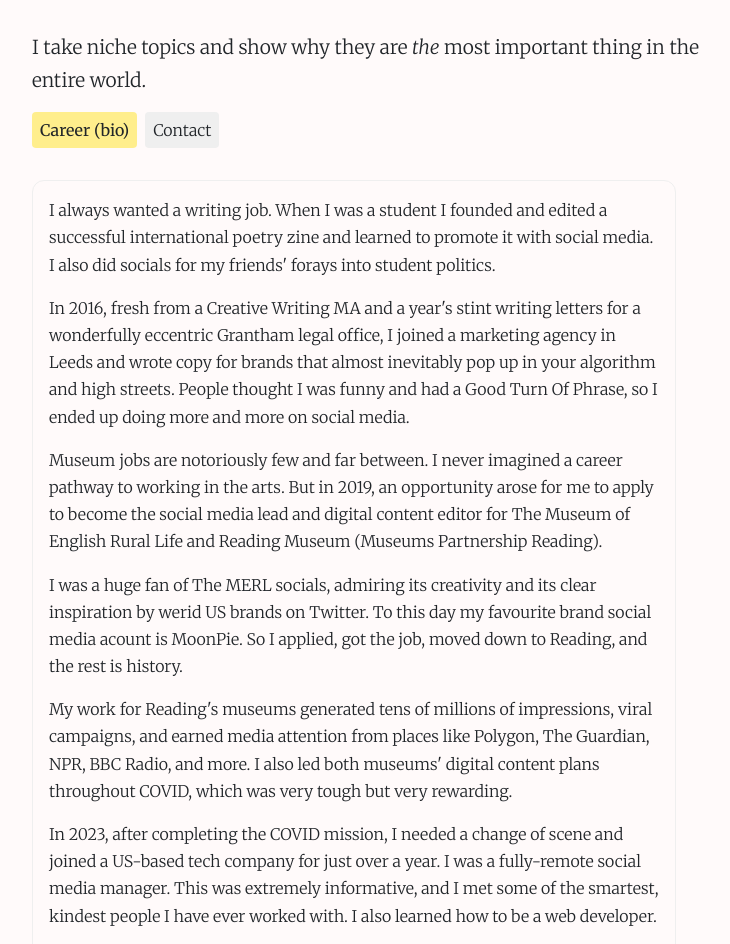
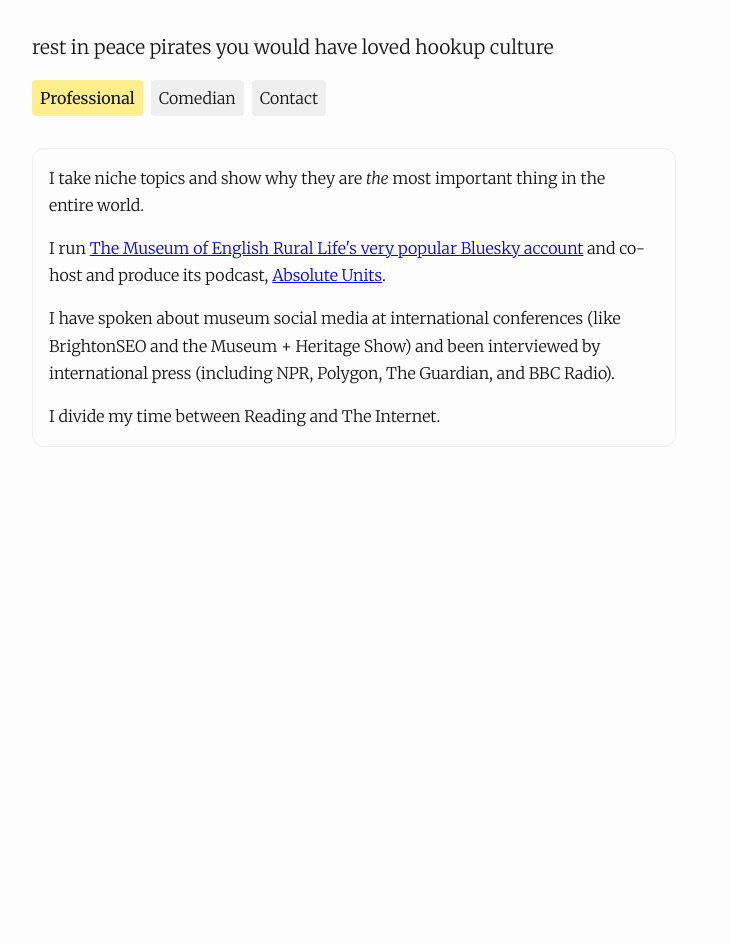
Before and after one commit to joevaugh4n/joevaugh4n, a React (Vite) app: page / in a window 1280 px wide. Shown: the part 108-1052 px from the top of the page, without its empty margins (0-730 px from the left). After the commit the page ends 800 px from the top, so only its background shows below. Built offline with nearby package versions, Linux system fonts and the light colour scheme.

Commit message:
improved logic;

```diff
--- a/src/App.tsx
+++ b/src/App.tsx
@@ -48,76 +48,44 @@ function SocialIcon({ url, title, icon }: IconProps) {
 }
 
 function App() {
-  const Career = {
-    title: "Career",
+
+  interface TextOption {
+    /** The name. */
+    title: string;
+    /** React component. */
+    body: React.ReactNode;
+  }
+
+  const TextOptions: TextOption[] = [{
+    title: "Professional",
+    body: (
+      <><p>I take niche topics and show why they are <i>the</i> most important
+        thing in the entire world.</p>
+        <p>I run <a href="https://bsky.app/profile/themerl.bsky.social">The Museum of English Rural Life's very popular Bluesky account</a> and co-host and produce its podcast, <a href="https://merl.reading.ac.uk/explore/absolute-units/">Absolute Units</a>.</p>
+        <p>I have spoken about museum social media at international conferences (like BrightonSEO and the Museum + Heritage Show) and been interviewed by international press (including NPR, Polygon, The Guardian, and BBC Radio).</p><p>I divide my time between Reading and The Internet.</p>
+      </>
+    )
+  },
+  {
+    title: 'Comedian',
     body: (
       <>
-        <p>
-          I always wanted a writing job. When I was a student I founded and
-          edited a successful international poetry zine and learned to promote
-          it with social media. I also did socials for my friends' forays into
-          student politics.
-        </p>
-        <p>
-          In 2016, fresh from a Creative Writing MA and a year's stint writing
-          letters for a wonderfully eccentric Grantham legal office, I joined a
-          marketing agency in Leeds and wrote copy for brands that almost
-          inevitably pop up in your algorithm and high streets. People thought I
-          was funny and had a Good Turn Of Phrase, so I ended up doing more and
-          more on social media.
-        </p>
-        <p>
-          Museum jobs are notoriously few and far between. I never imagined a
-          career pathway to working in the arts. But in 2019, an opportunity
-          arose for me to apply to become the social media lead and digital
-          content editor for The Museum of English Rural Life and Reading Museum
-          (Museums Partnership Reading).
-        </p>
+        <p>I'm a baby comedian and I have started doing gigs. I'll list more here in the future (last updated 8 June 2025).</p>
+      </>
+    )
+  },
+  {
+    title: 'Contact',
+    body: (
+      <>
+        <a href="mailto:jbvaughan1993@gmail.com">email</a>
+      </>
+    )
+  }
+  ]
 
-        <p>
-          I was a huge fan of The MERL socials, admiring its creativity and its
-          clear inspiration by werid US brands on Twitter. To this day my
-          favourite brand social media acount is MoonPie. So I applied, got the
-          job, moved down to Reading, and the rest is history.
-        </p>
-        <p>
-          My work for Reading's museums generated tens of millions of
-          impressions, viral campaigns, and earned media attention from places
-          like Polygon, The Guardian, NPR, BBC Radio, and more. I also led both
-          museums' digital content plans throughout COVID, which was very tough
-          but very rewarding.
-        </p>
-        <p>
-          In 2023, after completing the COVID mission, I needed a change of
-          scene and joined a US-based tech company for just over a year. I was a
-          fully-remote social media manager. This was extremely informative, and
-          I met some of the smartest, kindest people I have ever worked with. I
-          also learned how to be a web developer.
-        </p>
-        <p>
-          In 2024 the opportunity arose to rejoin The MERL as their Marketing
-          Manager, replacing my brilliant former boss Alison Hilton. So I took
-          it. Today, I lead on brand, marketing, socials, and produce and
-          co-host the museum's podcast, Absolute Units.
-        </p>
-        <p>
-          If you ever want to chat about my career or your career, please don't
-          hesitate to reach out. I am very happy to talk about it and share
-          advice.
-        </p>
-      </>
-    ),
-  };
-
-  const [text, setText] = useState<React.ReactNode>(Career.body);
-  const [active, setActive] = useState(1);
-
-  const Contact = (
-    <>
-      The best place is probably{" "}
-      <a href="https://www.linkedin.com/in/joevaugh4n/">LinkedIn</a>.
-    </>
-  );
+  const [text, setText] = useState<React.ReactNode>(TextOptions[0].body);
+  const [active, setActive] = useState(0);
 
   return (
     <div className="container">
@@ -133,29 +101,25 @@ function App() {
           url="https://www.linkedin.com/in/joevaugh4n/"
         />
       </nav>
+      <header>
         <h1>Joe Vaughan</h1>
         <p className="intro">
-        I take niche topics and show why they are <i>the</i> most important
-        thing in the entire world.
+          rest in peace pirates you would have loved hookup culture
         </p>
         <nav className="menu">
+          {TextOptions.map((option, i) => (
             <Button
+              key={option.title}
               onClickAction={setText}
               setActive={setActive}
-          target={Career.body}
-          caption="Career (bio)"
-          index={1}
-          isActive={active === 1}
+              target={option.body}
+              caption={option.title}
+              index={i}
+              isActive={active === i}
             />
-        <Button
-          onClickAction={setText}
-          setActive={setActive}
-          target={Contact}
-          caption="Contact"
-          index={2}
-          isActive={active === 2}
-        />
+          ))}
         </nav>
+      </header>
       {
         // Hide on mount
         text != "" && <p className="highlight-text">{text}</p>
--- a/src/app.css
+++ b/src/app.css
@@ -1,10 +1,10 @@
 :root {
     --silver: rgb(239, 239, 239);
-    --black: #212529;
+    --black: #141414;
     --vanilla: #FFEE8C;
     --blue: #B3EBF2;
     --orange: #FD5E53;
-    --white: #FFFAFA;
+    --white: #fdfdfd;
 }
 
 * {
@@ -78,6 +78,9 @@ button.menu-item:focus {
     border: 1px var(--silver) solid;
     border-radius: 12px;
     padding: 1rem 1rem;
+    display: flex;
+    flex-direction: column;
+    gap: 1rem;
 }
 
 .social-icon {
@@ -103,11 +106,11 @@ p {
     max-width: 60ch;
     line-height: 1.7;
     text-wrap: pretty;
-    margin-bottom: 1rem;
 }
 
 p.intro {
     font-size: 1.2rem;
+    margin-bottom: 1rem;
 }
 
 p.highlight-text {
@@ -116,4 +119,5 @@ p.highlight-text {
 
 a {
     color: blue;
+    width: fit-content;
 }
```
Lines whose indentation alone changed are shown as unchanged.
